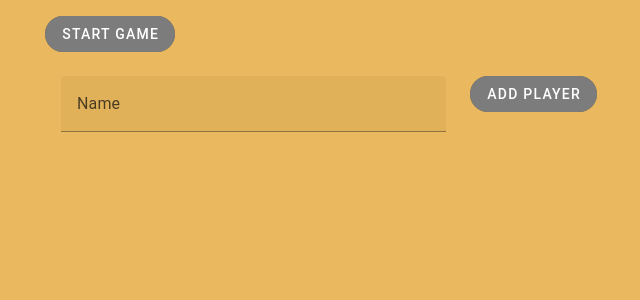
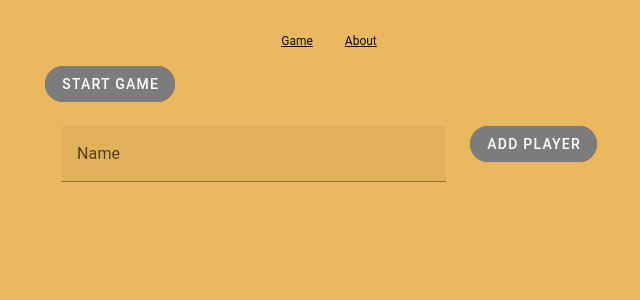
Before and after one commit to BoldBigflank/bank, a Vue app: page / in a window 1280 px wide. Shown: the top 300 px of the page, without its empty margins (311-951 px from the left). Built offline with nearby package versions, Linux system fonts and the light colour scheme.

Commit message:
header added

```diff
--- a/src/App.vue
+++ b/src/App.vue
@@ -1,8 +1,16 @@
 <script setup lang="ts">
-import { RouterView } from 'vue-router';
+import { RouterLink, RouterView } from 'vue-router';
 </script>
 
 <template>
+  <header>
+    <div class="wrapper">
+      <nav role="navigation">
+        <RouterLink class="text-primary" to="/">Game</RouterLink>
+        <RouterLink class="text-primary" to="/about">About</RouterLink>
+      </nav>
+    </div>
+  </header>
   <main>
     <RouterView />
   </main>
--- a/vite.config.ts
+++ b/vite.config.ts
@@ -6,7 +6,7 @@ import vue from "@vitejs/plugin-vue";
 // https://vitejs.dev/config/
 export default defineConfig({
     plugins: [vue()],
-    base: "./",
+    base: "",
     resolve: {
         alias: {
             "@": fileURLToPath(new URL("./src", import.meta.url)),
```
